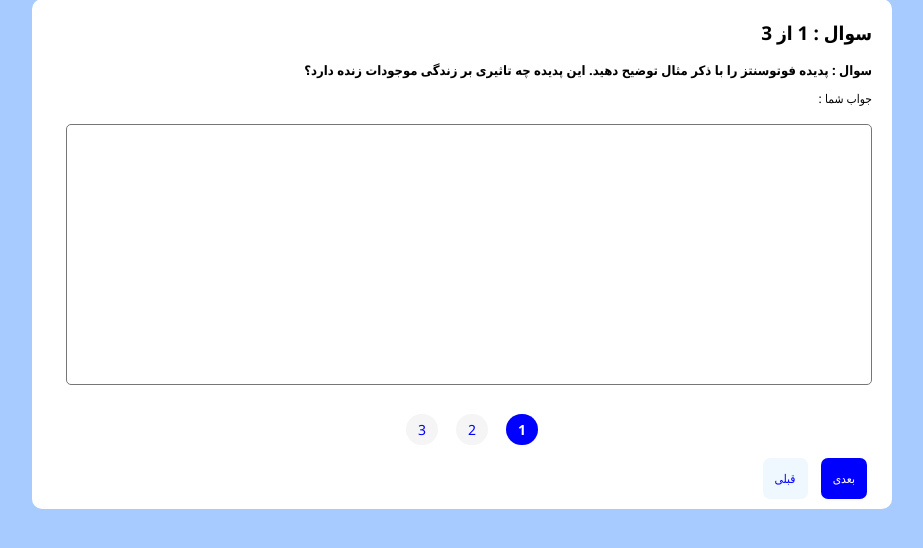
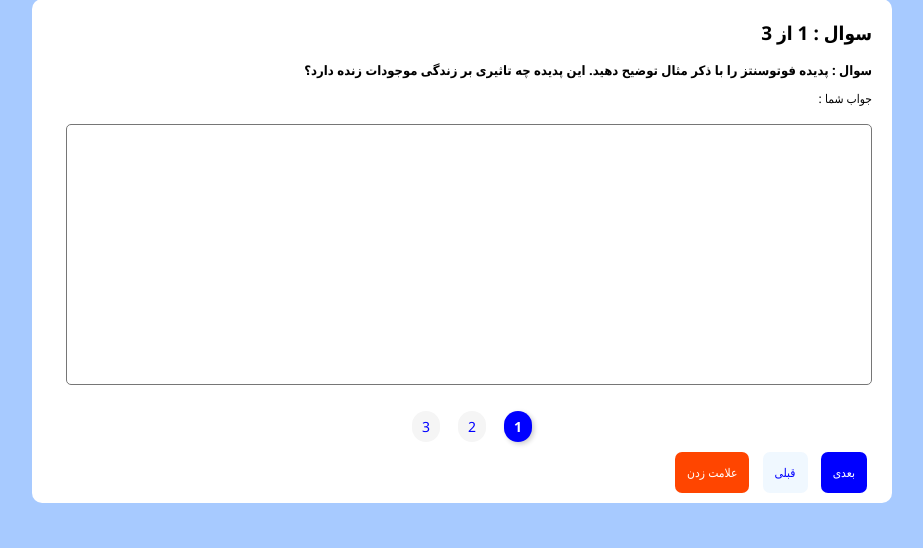
Before and after one commit to Poya403/Similarity-detection-project, a Flask app: template templates/qbox.html in a window 1280 px wide. Shown: the part 200-748 px from the top of the page, without its empty margins (178-1101 px from the left). Run offline with Flask 3, Linux system fonts and the light colour scheme; the template is opened without the code that fills it, so the values that code supplies are empty.

Commit message:
new feutures: Pagination customization

```diff
--- a/css/pagination.css
+++ b/css/pagination.css
@@ -2,22 +2,30 @@
   display: flex;
   justify-content: center;
   gap: 8px;
-  margin: 3px 0;
   flex-wrap: wrap;
 }
 
 .pagination button {
-  padding: 6px 12px;
+  padding: 6px 10px;
   border: none;
   color: blue;
   background-color: whitesmoke;
-  border-radius: 20px;
+  border-radius: 15px;
   cursor: pointer;
   font-size: 14px;
 }
 
 .pagination button.active {
+  font-weight: bold;
+  box-shadow: 2px 2px 5px rgba(0,0,0,0.2), -2px -2px 5px rgba(255,255,255,0.2);
+}
+
+.pagination button.navigated {
   background-color: blue;
   color: white;
-  font-weight: bold;
 }
+
+.pagination button.highlight {
+  background-color: orangered;
+  color: white;
+}
--- a/css/style.css
+++ b/css/style.css
@@ -74,6 +74,11 @@ button:hover {
     background-color: aliceblue;
 }
 
+#sign_btn{
+    color: white;
+    background-color: orangered;
+}
+
 .dark-theme {
     background-color: rgb(70, 63, 63);
     color: white;
--- a/js/qbox.js
+++ b/js/qbox.js
@@ -3,7 +3,7 @@ const qn = document.getElementById('qnumber'); //شماره سوال
 const title = document.getElementById('title'); //عنوان سوال
 const next_btn = document.getElementById('next_btn');//المان دکمه بعدی
 const answerbox = document.getElementById('abox');//متن پاسخ ما
-
+const pagination = document.getElementById("pagination");//المان نمایش پیشرفت جواب دادن سوالات
 //متغیرهای زمانی
 let start_time = 0, end_time = 0;
 const total_times = new Array(questions.length).fill(0);
@@ -54,20 +54,27 @@ prev_btn.addEventListener('click', () => {
         next_btn.textContent = "بعدی";
         curr--;
     } else {
-        window.location.href = "login.html";
+        curr=0;
     }
     qw();
     renderPagination();
 });
 
+let signFlag = new Array(questions.length).fill(false);
+const sign_btn = document.getElementById("sign_btn");
+
 const renderPagination = () => {
-    const pagination = document.getElementById("pagination");
     pagination.innerHTML = "";
 
     for (let i = 1; i <= questions.length; i++) {
       const btn = document.createElement("button");
       btn.textContent = i;
-      btn.classList.toggle("active", i-1 === curr);
+      btn.classList.toggle("active", i-1 == curr);
+      btn.classList.toggle("navigated", i-1 <= curr);
+      signFlag[curr] ? sign_btn.textContent = "برداشتن علامت" : sign_btn.textContent = "علامت زدن";
+
+      if(signFlag[i-1]) btn.classList.toggle("highlight", signFlag[i-1]);//اگه پرچم بالا بود سوال را علامت بزن
+      else btn.classList.remove("highlight", i-1);
 
       btn.addEventListener("click", () => {
         save_time_taken();
@@ -82,6 +89,16 @@ const renderPagination = () => {
   }
   renderPagination();
 
+sign_btn.addEventListener('click',() => {
+    if(!signFlag[curr] || answers[curr]){
+        signFlag[curr] = true;
+        sign_btn.textContent = "برداشتن علامت";
+    }else{
+        signFlag[curr] = false;
+        sign_btn.textContent = "علامت زدن";
+    }
+    renderPagination();
+})
 //ارسال پاسخ های کاربر به همراه اطلاعاتش
 const users = {};
 const submit = async() => {
--- a/templates/qbox.html
+++ b/templates/qbox.html
@@ -27,6 +27,7 @@
             <div id="pagination" class="pagination"></div>
             <button id="next_btn">بعدی</button>
             <button id="prev_btn">قبلی</button>
+            <button id="sign_btn">علامت زدن سوال</button>
         </section>
     </div>
     <script src="../js/themes.js"></script>
```
